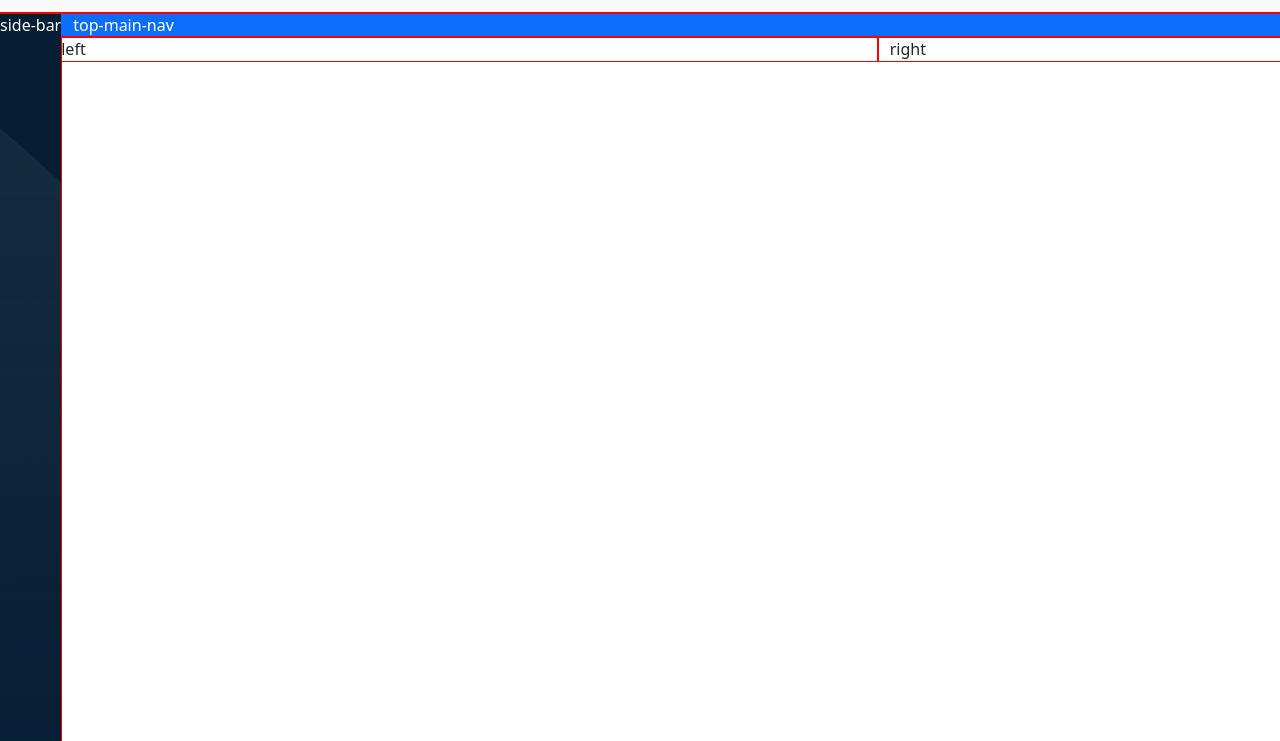
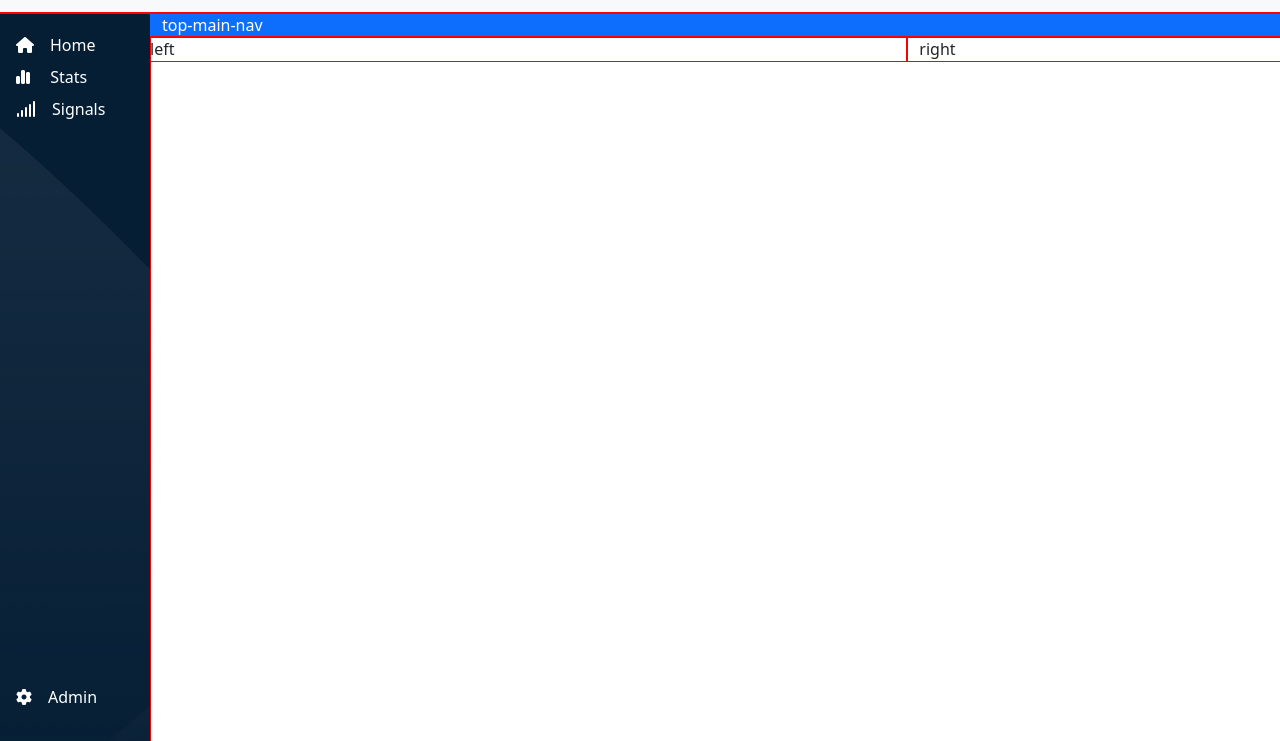
Before and after one commit to MarcoBione/html-css-bootstrap-dashboard, a plain HTML site: page index.html in a window 1280 px wide. Shown: the part 59-800 px from the top of the page. Drawn offline with nearby package versions, Linux system fonts and the light colour scheme.

Commit message:
Add side nav bar

```diff
--- a/CSS/style.css
+++ b/CSS/style.css
@@ -71,14 +71,21 @@ header{
     overflow: hidden;
 }
 
+/* side bar classes */
 #side-bar{
-    max-width: 200px;
+    width: 150px;
     height: 100%;
     flex-shrink: 0;
     background-color: var(--bg-sidebar);
     background-image: url(../Assets/img/sidebar-bg.png);
     color: var(--light);
 }
+
+#side-bar li i{
+    font-size: 1rem;
+    padding-right: 1rem;
+}
+/* side bar classes end */
 
 main{
     flex-grow: 1;
--- a/index.html
+++ b/index.html
@@ -55,8 +55,21 @@
 
     <div class="debug wrapper d-flex">
 
-        <nav id="side-bar" class=" debug">
-            side-bar
+        <nav id="side-bar" class="d-flex flex-column justify-content-between debug">
+
+            <div class="menu">
+                <ul class="d-flex list-unstyled flex-column text-start p-3">
+                    <li class="py-1"><a class="text-decoration-none text-white" href="#home"><i class="fa-solid fa-house"></i><span>Home</span></a></li>
+                    <li class="py-1"><a class="text-decoration-none text-white" href="#stats"><i class="fa-solid fa-chart-simple"></i><span> Stats</span></a></li>
+                    <li class="py-1"><a class="text-decoration-none text-white" href="#signal"><i class="fa-solid fa-signal"></i><span>Signals</span></a></li>
+                </ul>
+            </div>
+
+            <div class="user">
+                <ul class="d-flex list-unstyled flex-column text-start p-3">
+                    <li><a class="text-decoration-none text-white" href="#user"><i class="fa-solid fa-gear"></i><span>Admin</span></a></li>
+                </ul>
+            </div>
         </nav>
 
         <main>
```
